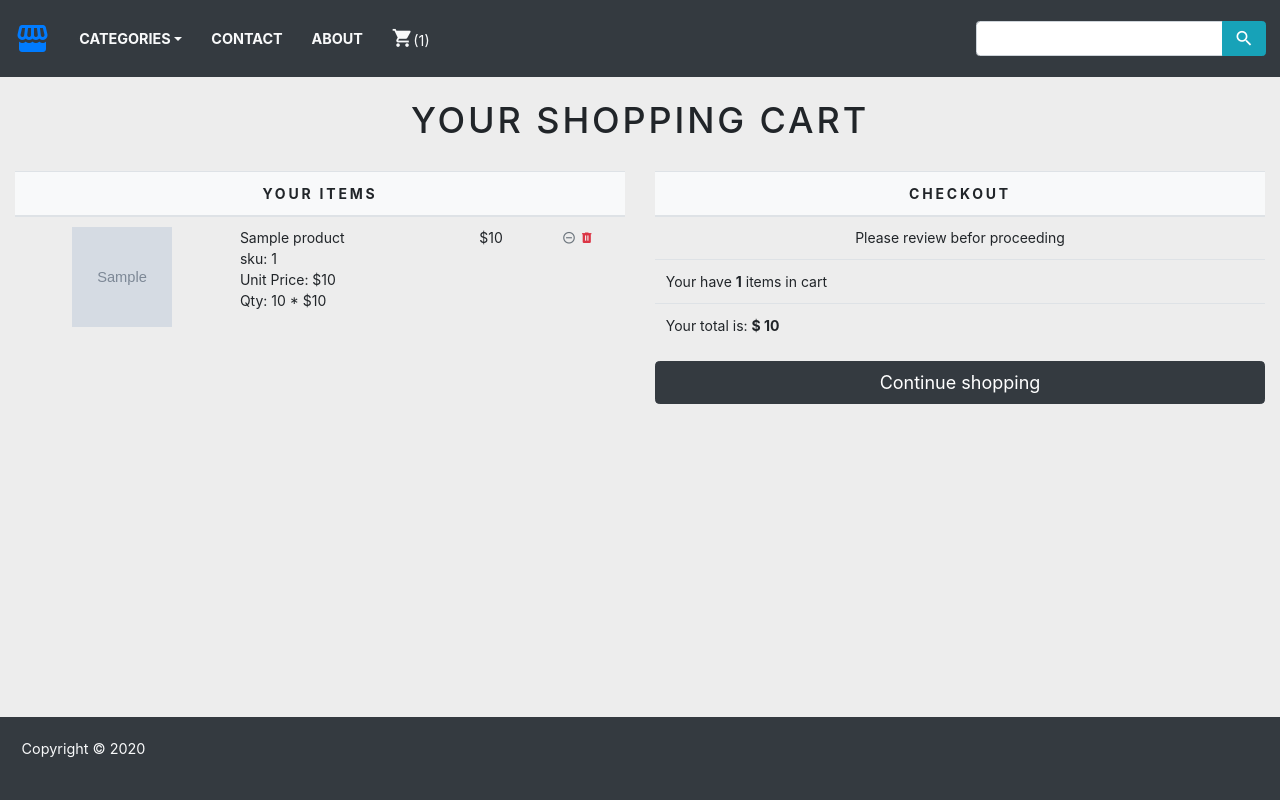
After one commit to rezan83/django-ecommerce, a Django app: template commerce/templates/cart.html in a window 1280 px wide. The commit adds this page. Run offline with Django 3.2, Linux system fonts and the light colour scheme; the template is opened without the code that fills it: most values are stand-ins (such as "Sample title", 1, 10 or a date in 2020); grey boxes marked "Sample" are stand-in pictures; some libraries are stand-ins or nearby versions.

Commit message:
shopping cart implemented

```diff
--- /dev/null
+++ b/commerce/static/css/cart.styl
@@ -0,0 +1,8 @@
+.cart-table
+    min-width: 400px
+    font-size: 14px
+    .cart-head
+        font-weight: normal
+        text-transform: uppercase
+        letter-spacing: .2em
+        background-color: #f8f9fa !important
--- a/commerce/static/css/main.css
+++ b/commerce/static/css/main.css
@@ -1,8 +1,23 @@
+.cart-table {
+  min-width: 400px;
+  font-size: 14px;
+}
+.cart-table .cart-head {
+  font-weight: normal;
+  text-transform: uppercase;
+  letter-spacing: 0.2em;
+  background-color: #f8f9fa !important;
+}
 html {
   font-size: calc(8px + 0.5vw);
 }
 body {
   background-color: #ededed;
+  position: relative;
+  min-height: 100vh;
+}
+main {
+  padding-bottom: 15vh;
 }
 .product-title {
   text-transform: uppercase;
@@ -14,3 +29,13 @@ body {
 .product-text {
   padding-right: 20px;
 }
+.nav-item a {
+  height: 100%;
+  display: table-cell;
+  vertical-align: middle;
+}
+footer {
+  position: absolute;
+  bottom: 0;
+  width: 100%;
+}
--- a/commerce/static/css/main.styl
+++ b/commerce/static/css/main.styl
@@ -1,3 +1,4 @@
+@import cart
 $background-color = #ededed
 $base-font-size = calc(8px + .5vw)
 
@@ -6,6 +7,11 @@ html
 
 body
     background-color: $background-color
+    position: relative
+    min-height: 100vh
+
+main
+    padding-bottom: 15vh
 
 .product-title
     text-transform: uppercase
@@ -16,3 +22,14 @@ body
 
 .product-text
     padding-right: 20px
+
+.nav-item
+    a
+        height:100%
+        display:table-cell
+        vertical-align:middle
+
+footer
+    position: absolute
+    bottom: 0
+    width: 100%
--- a/commerce/templates/base.html
+++ b/commerce/templates/base.html
@@ -19,16 +19,19 @@
     <title>{% block title %}{% endblock title %}</title>
   </head>
   <body>
-    <header>
 
-    {% include 'navbar.html' %}
+      <header>
+        {% include 'navbar.html' %}
+      </header>
 
-    </header>
+      <main>
 
-    {% block content %}
-    {% endblock content %}
+        {% block content %}
+        {% endblock content %}
 
-    {% include 'footer.html' %}
+      </main>
+
+      {% include 'footer.html' %}
 
     <!-- Optional JavaScript -->
     <!-- jQuery first, then Popper.js, then Bootstrap JS -->
--- /dev/null
+++ b/commerce/templates/cart.html
@@ -0,0 +1,107 @@
+{% extends 'base.html' %}
+{% load static %}
+
+{% block title %}
+Cart
+{% endblock title %}
+{% block content %}
+
+ {% if not cart_items %}
+    <div class="text-center">
+        <br>
+        <h1 class="text-center product-title">Your Cart Is Empty</h1>
+        <br>
+        <a href="{% url 'home' %}" style="text-decoration: none"><h1>Continue Shopping</h1></a>
+    </div>
+{% else %}
+<div class="text-center">
+    <div class="product-title">
+    <br>
+        <h1>Your Shopping Cart</h1>
+    <br>
+    </div>
+</div>
+<div class="row mx-auto">
+    <div class="col-12 col-sm-12 col-md-12 col-lg-6 text-center">
+        <table class="table cart-table">
+            <thead class="cart-head">
+                <tr>
+                    <th colspan="4">
+                        Your Items
+                    </th>
+                </tr>
+            </thead>
+            {% for item in cart_items %}
+            <tr>
+                <td>
+                    <a href="{{item.product.url}}">
+                        <img src="{{item.product.image.url}}" width="100" height="100" alt="">
+                    </a>
+                </td>
+                <td class="text-left">
+                {{item.product.name}}
+                <br>
+                sku: {{item.product.id}}
+                <br>
+                Unit Price: ${{item.product.price}}
+                <br>
+                Qty: {{item.quantity}} * ${{item.product.price}}
+
+                </td>
+                <td>
+                ${{item.sub_total}}
+                </td>
+                {% if item.quantity < item.product.stock %}
+                <td>
+                    <a href="{% url 'add_to_cart' item.product.id %}"><span class="mdi mdi-plus-circle-outline"></span></a>
+                    <a href="{% url 'subtract_from_cart' item.product.id %}"><span class="mdi mdi-minus-circle-outline text-secondary"></span></a>
+                    <a href="{% url 'remove_from_cart' item.product.id %}"><span class="mdi mdi-trash-can text-danger"></span></a>
+                </td>
+                {% else %}
+                <td>
+                    <a href="{% url 'subtract_from_cart' item.product.id %}"><span class="mdi mdi-minus-circle-outline text-secondary"></span></a>
+                    <a href="{% url 'remove_from_cart' item.product.id %}"><span class="mdi mdi-trash-can text-danger"></span></a>
+                </td>
+                {% endif %}
+            </tr>
+            {% endfor %}
+        </table>
+        </div>
+        <div class="col-12 col-sm-12 col-md-12 col-lg-6 text-center">
+        <table class="table cart-table">
+            <thead class="cart-head">
+                <tr>
+                    <th colspan="4">
+                        Checkout
+                    </th>
+                </tr>
+            </thead>
+            <tbody>
+            <tr>
+                <td>Please review befor proceeding</td>
+            </tr>
+            <tr>
+                <td class="text-left">
+                    Your have <strong>{{counter}}</strong> items in cart
+                </td>
+            </tr>
+            <tr>
+                <td class="text-left">
+                    Your total is: <strong>$ {{total}}</strong>
+                </td>
+            </tr>
+            </tbody>
+        </table>
+        <div class="mx-auto">
+            <a href="{% url 'home' %}" style="text-decoration: none">
+                <button type="button" class="btn btn-dark btn-lg btn-block text-white">
+                    Continue shopping
+                </button>
+            </a>
+        </div>
+    </div>
+
+</div>
+{% endif %}
+
+{% endblock content %}
--- a/commerce/templates/navbar.html
+++ b/commerce/templates/navbar.html
@@ -1,7 +1,7 @@
 <nav class="navbar navbar-expand-sm bg-dark">
 
         <a class="navbar-brand" href="{% url 'home' %}">
-            <i class="mdi mdi-storefront text-normal" style="font-size:3em"></i>
+            <i class="mdi mdi-storefront text-normal" style="font-size:2em"></i>
         </a>
 
         <button type="button" class="btn navbar-toggler text-light"
@@ -10,12 +10,12 @@
           aria-controls="navbarToggler">
 
             <i class="mdi mdi-menu text-light" style="font-size:3em"></i>
+
         </button>
-
         <div id="navbarToggler" class="collapse navbar-collapse justify-content-between">
             <ul class="navbar-nav">
                 <li class="nav-item dropdown">
-                    <a data-toggle="dropdown" class="nav-link text-light text-uppercase font-weight-bold px-3 dropdown-toggle" >Categories</a>
+                    <a data-toggle="dropdown" class="d-flex align-items-center nav-link text-light text-uppercase font-weight-bold p-3 dropdown-toggle" >Categories</a>
                     <div class="dropdown-menu">
                         {% for category in categories %}
                             <a class="dropdown-item" href="{{category.url}}">
@@ -24,9 +24,15 @@
                         {% endfor %}
                     </div>
                 </li>
-                <li class="nav-item"><a class="nav-link text-light text-uppercase font-weight-bold px-3" href="">Contact</a></li>
-                <li class="nav-item"><a class="nav-link text-light text-uppercase font-weight-bold px-3" href="{% url 'about' %}">About</a></li>
+                <li class="nav-item"><a class="d-flex align-items-center nav-link text-light text-uppercase font-weight-bold p-3" href="">Contact</a></li>
+                <li class="nav-item"><a class="d-flex align-items-center nav-link text-light text-uppercase font-weight-bold p-3" href="{% url 'about' %}">About</a></li>
+                <li class="nav-item">
+                    <a class="nav-link text-light p-3" href="{% url 'cart_detail' %}">
+                        <i class="mdi mdi-cart" style="font-size:1.5em" ></i>({{counter}})
+                    </a>
+                </li>
             </ul>
+
 
             <form action="" class="form-inline">
                 <div class="input-group">
--- a/djcommerce/settings.py
+++ b/djcommerce/settings.py
@@ -65,6 +65,7 @@ TEMPLATES = [
                 'django.contrib.auth.context_processors.auth',
                 'django.contrib.messages.context_processors.messages',
                 'commerce.context_processors.category_links',
+                'commerce.context_processors.cart_items_counter',
             ],
         },
     },
```
Also changed, not shown: commerce/context_processors.py (+15 -1 lines), commerce/models.py (+27 -1 lines), commerce/templates/product.html (+14 -9 lines), commerce/urls.py (+7 -1 lines), commerce/views.py (+78 -5 lines), commerce/migrations/0002_auto_20200712_1100.py (added), db.sqlite3.
